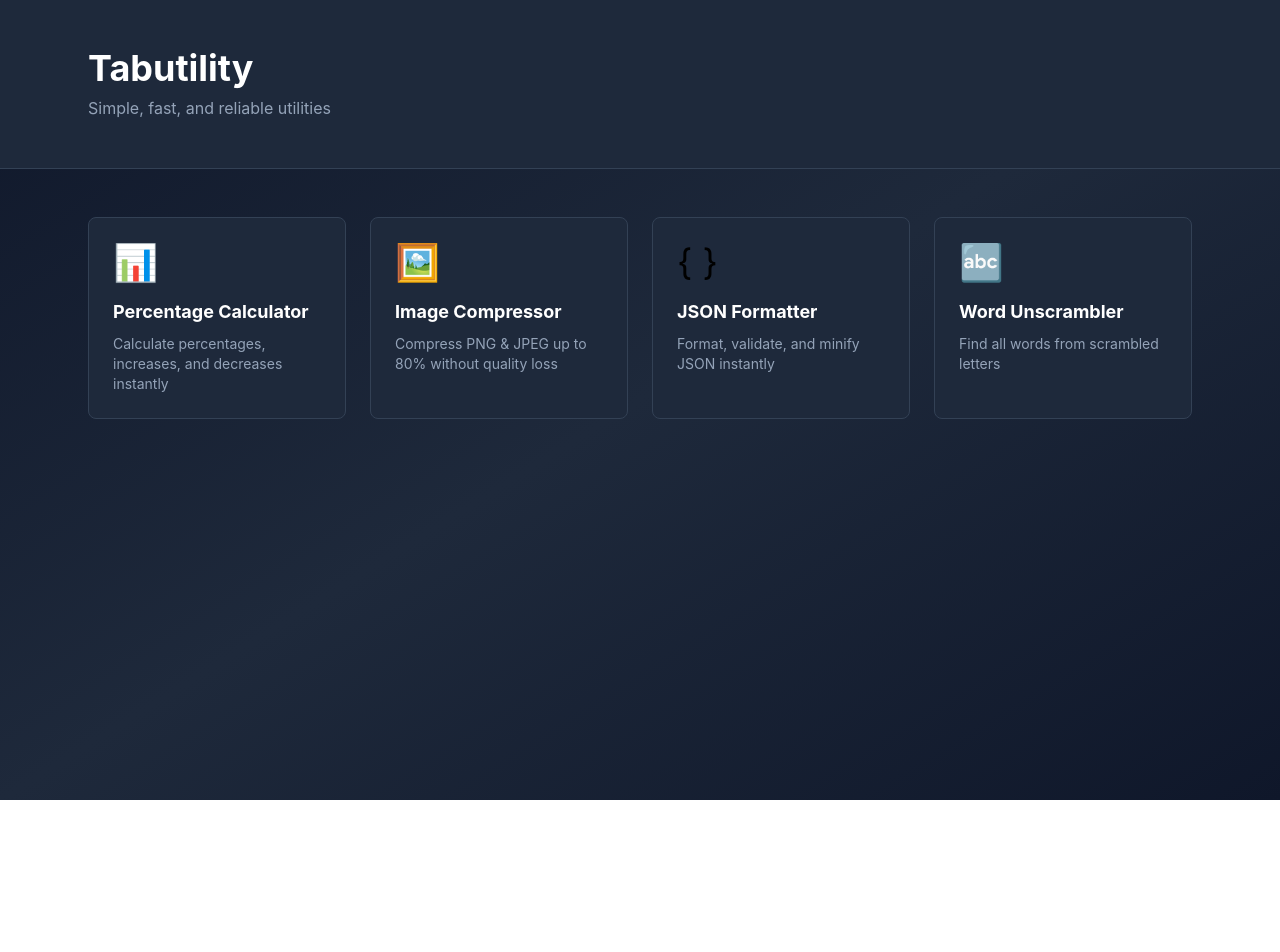
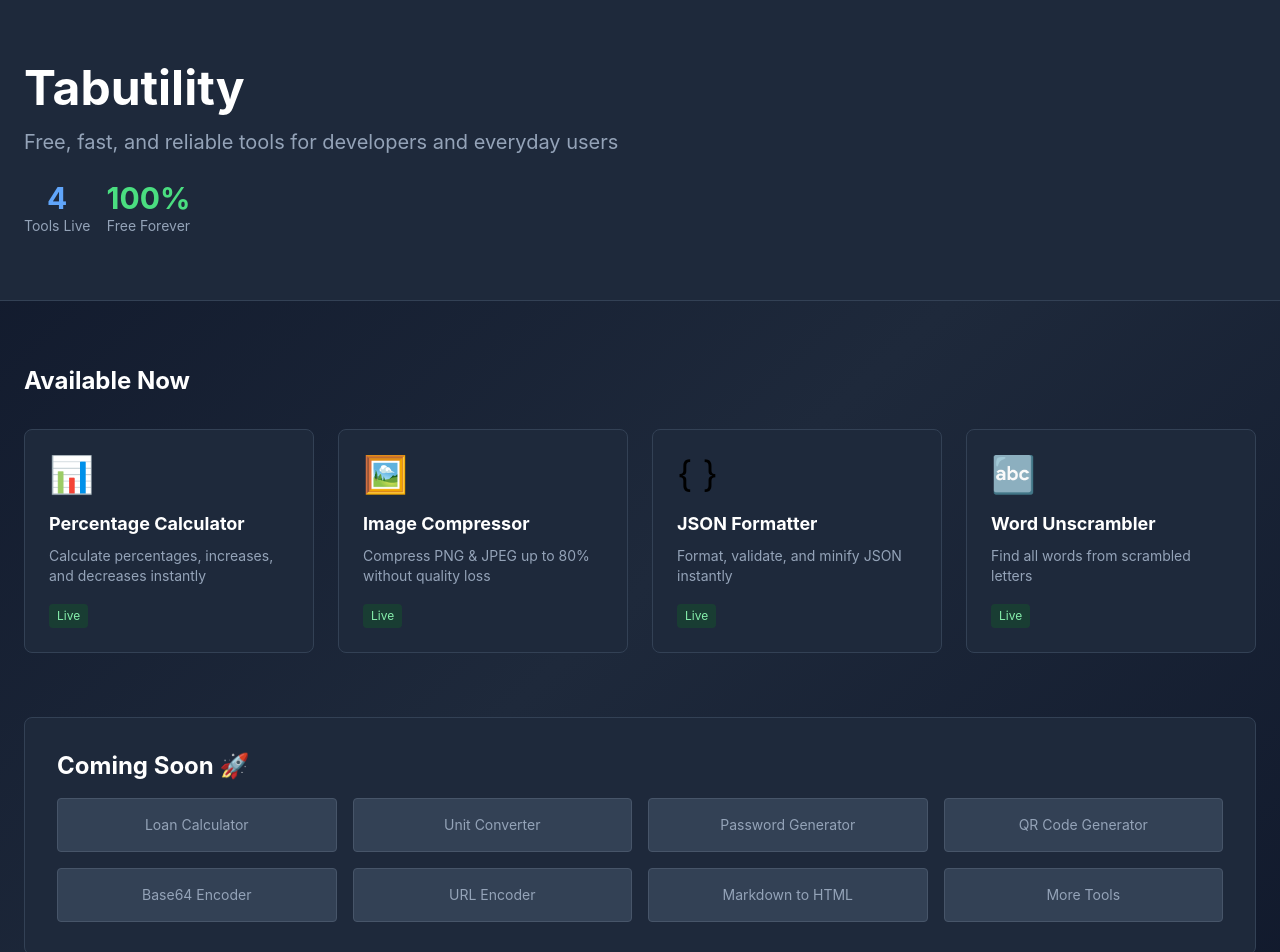
Before and after one commit to rakeshv02/tabutility-landing, a React (Vite) app: page / in a window 1280 px wide. Shown: the top 952 px of the page. Before the commit the page ends 800 px from the top, so only its background shows below. Built offline with nearby package versions, Linux system fonts and the light colour scheme.

Commit message:
Update App.jsx

```diff
--- a/src/App.jsx
+++ b/src/App.jsx
@@ -7,25 +7,56 @@ export default function App() {
   })
 
   return (
-    <div className="min-h-screen bg-gradient-to-br from-slate-900 via-slate-800 to-slate-900">
-      <div className="bg-slate-800 border-b border-slate-700">
-        <div className="max-w-6xl mx-auto px-6 py-12">
-          <h1 className="text-4xl font-bold text-white mb-2">Tabutility</h1>
-          <p className="text-slate-400">Simple, fast, and reliable utilities</p>
+    <div className="min-h-screen bg-gradient-to-br from-slate-900 via-slate-800 to-slate-900 flex flex-col">
+      {/* Header */}
+      <div className="bg-gradient-to-r from-slate-800 to-slate-800 border-b border-slate-700">
+        <div className="max-w-7xl mx-auto px-6 py-16">
+          <h1 className="text-5xl font-bold text-white mb-4">Tabutility</h1>
+          <p className="text-xl text-slate-400 mb-6">Free, fast, and reliable tools for developers and everyday users</p>
+          <div className="flex gap-4">
+            <div className="text-center">
+              <div className="text-3xl font-bold text-blue-400">{allTools.length}</div>
+              <div className="text-sm text-slate-400">Tools Live</div>
+            </div>
+            <div className="text-center">
+              <div className="text-3xl font-bold text-green-400">100%</div>
+              <div className="text-sm text-slate-400">Free Forever</div>
+            </div>
+          </div>
         </div>
       </div>
 
-      <div className="max-w-6xl mx-auto px-6 py-12">
-        <div className="grid grid-cols-1 md:grid-cols-2 lg:grid-cols-4 gap-6">
+      {/* Main Content */}
+      <div className="flex-1 max-w-7xl mx-auto px-6 py-16 w-full">
+        <h2 className="text-2xl font-bold text-white mb-8">Available Now</h2>
+        <div className="grid grid-cols-1 md:grid-cols-2 lg:grid-cols-4 gap-6 mb-16">
           {allTools.map((tool) => (
-            <a key={tool.id} href={tool.url} className="bg-slate-800 rounded-lg border border-slate-700 p-6 hover:border-blue-600 hover:shadow-lg transition group">
-              <div className="mb-4">
-                <span className="text-4xl">{tool.emoji}</span>
-              </div>
+            <a key={tool.id} href={tool.url} className="bg-slate-800 rounded-lg border border-slate-700 p-6 hover:border-blue-600 hover:shadow-xl hover:scale-105 transition-all group">
+              <div className="mb-4 text-4xl">{tool.emoji}</div>
               <h3 className="text-lg font-bold text-white group-hover:text-blue-400 transition mb-2">{tool.name}</h3>
-              <p className="text-slate-400 text-sm">{tool.description}</p>
+              <p className="text-slate-400 text-sm mb-4">{tool.description}</p>
+              <span className="inline-block text-xs px-2 py-1 bg-green-900 bg-opacity-50 text-green-300 rounded">Live</span>
             </a>
           ))}
+        </div>
+
+        <div className="bg-slate-800 border border-slate-700 rounded-lg p-8 mb-12">
+          <h2 className="text-2xl font-bold text-white mb-4">Coming Soon 🚀</h2>
+          <div className="grid grid-cols-1 md:grid-cols-2 lg:grid-cols-4 gap-4">
+            {['Loan Calculator', 'Unit Converter', 'Password Generator', 'QR Code Generator', 'Base64 Encoder', 'URL Encoder', 'Markdown to HTML', 'More Tools'].map((name, i) => (
+              <div key={i} className="bg-slate-700 border border-slate-600 rounded p-4 text-center">
+                <p className="text-slate-400 text-sm">{name}</p>
+              </div>
+            ))}
+          </div>
+        </div>
+      </div>
+
+      {/* Footer */}
+      <div className="bg-slate-800 border-t border-slate-700 mt-auto">
+        <div className="max-w-7xl mx-auto px-6 py-8 text-center text-slate-400 text-sm">
+          <p>Built by a solo founder. All tools are free and open to use.</p>
+          <p className="mt-2">📧 Feedback? Let us know on Reddit or Twitter</p>
         </div>
       </div>
 
```
